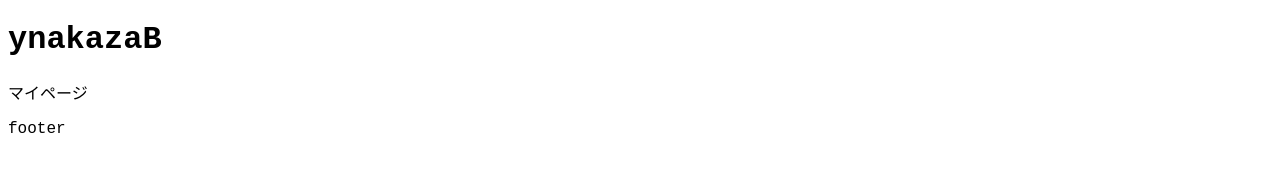
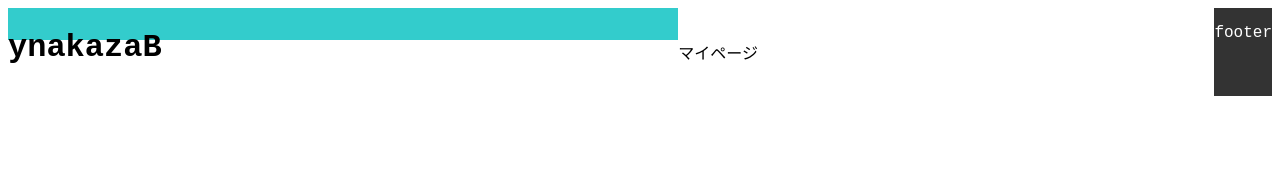
Before and after one commit to ynakazab664/ynakazab664.github.io, a plain HTML site: page index.html in a window 1280 px wide. Drawn offline with Linux system fonts and the light colour scheme.

Commit message:
Update styles.css

```diff
--- a/css/styles.css
+++ b/css/styles.css
@@ -19,7 +19,26 @@
 body{
 	font-family:'Courier New', Courier, monospace;
 	background-color:var(--bg-color);
+	display:flex;
+	flex-director:column;
 }
+
+header{
+	background:hsl(180,60%,50%);
+	width:100%;
+	height:32px;
+}
+
+.container{
+	width:80%;
+	margin: 16px auto;
+}
+
+footer{
+	background:#333;
+	color:#fff;
+}
+
 table{
 	border-collapse:collapse;
 	border:2px solid var(--border-color);
```
